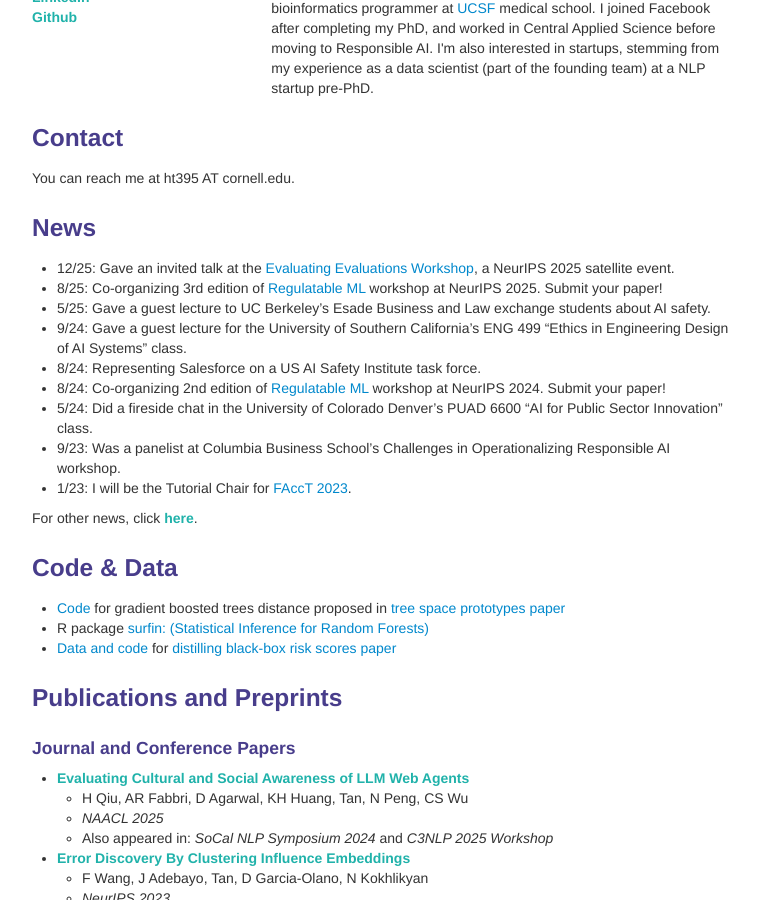
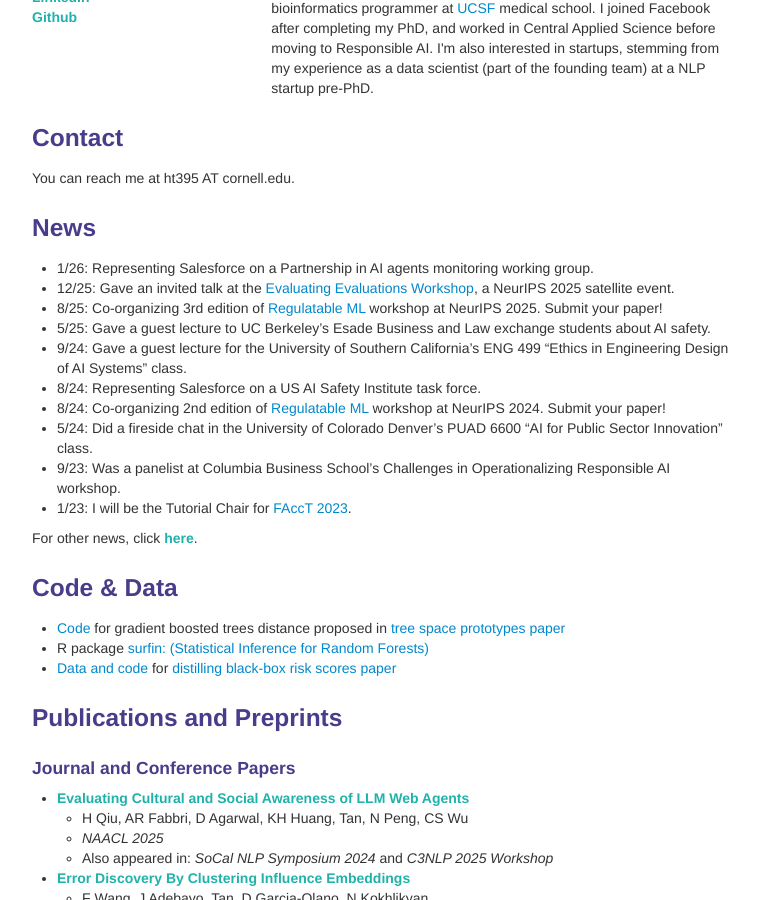
Before and after one commit to shftan/shftan.github.io, a Jekyll site: the page built from index.md, in a window 1280 px wide and 900 px high, scrolled down 324 px. Shown: the whole window, without its empty margins (258-1017 px from the left). Built offline with Jekyll 4.4.1, drawn with Linux system fonts in a browser that asks for light colours.

Commit message:
Update index.md

```diff
--- a/index.md
+++ b/index.md
@@ -32,6 +32,7 @@ You can reach me at ht395 AT cornell.edu.
 
 <div class="row-fluid" id="news"><h3>News</h3>
 </div>
+- 1/26: Representing Salesforce on a Partnership in AI agents monitoring working group.
 - 12/25: Gave an invited talk at the [Evaluating Evaluations Workshop](https://evalevalai.com/events/workshop-2025/), a NeurIPS 2025 satellite event.
 - 8/25: Co-organizing 3rd edition of [Regulatable ML](https://regulatableml.github.io/) workshop at NeurIPS 2025. Submit your paper!
 - 5/25: Gave a guest lecture to UC Berkeley's Esade Business and Law exchange students about AI safety.
```
